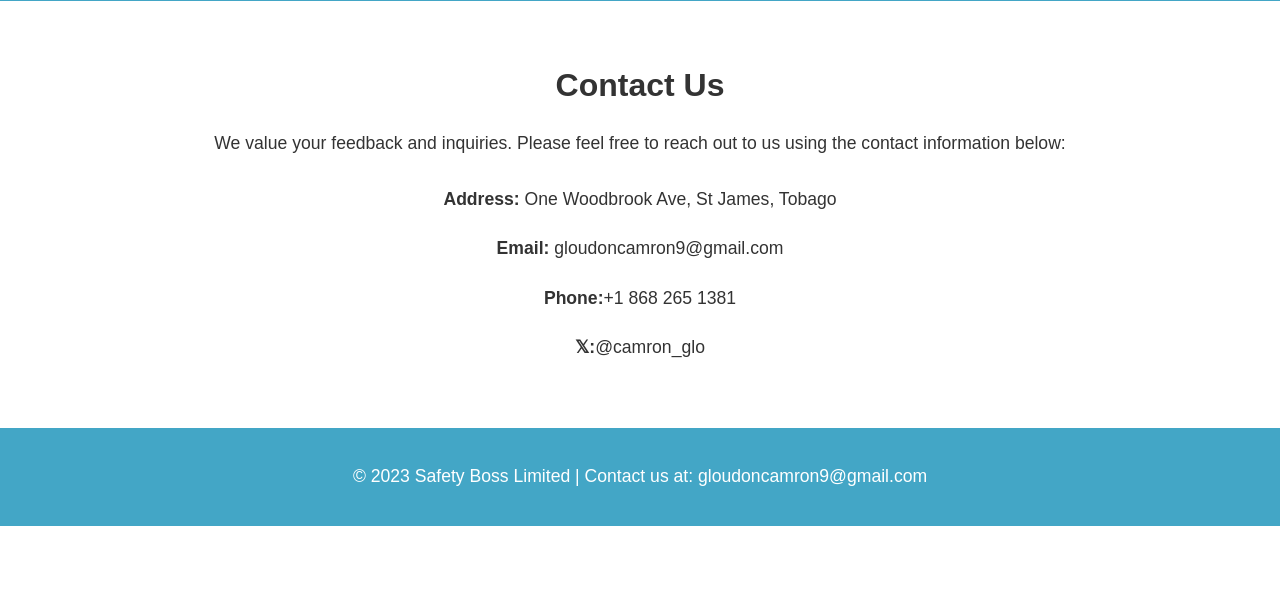
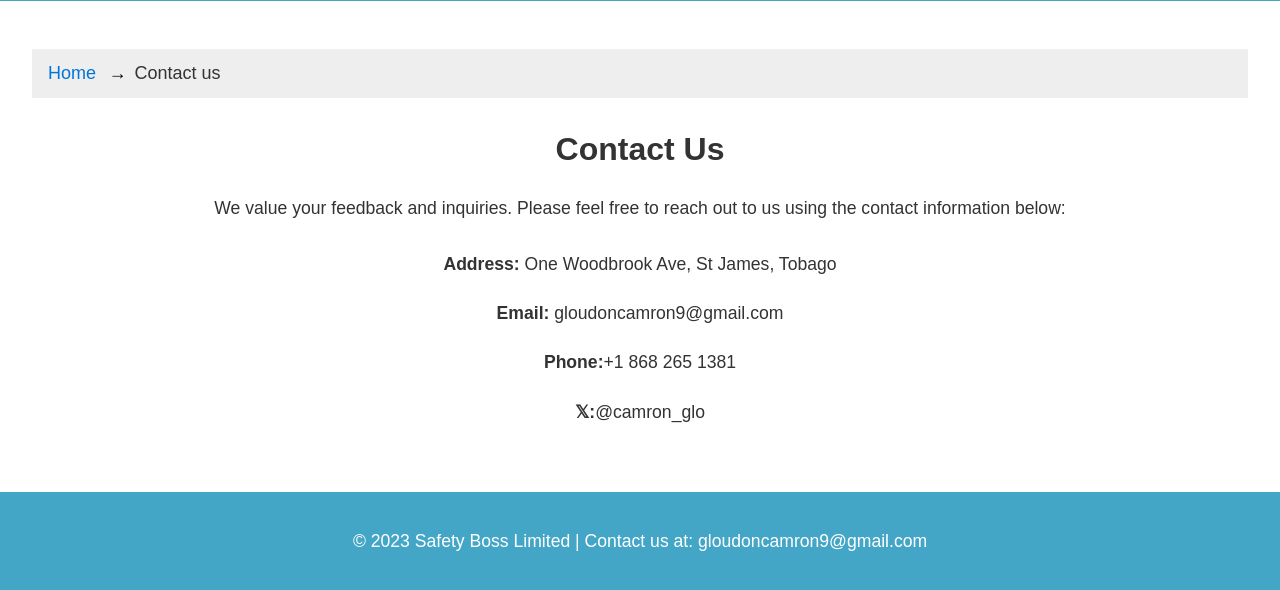
Before and after one commit to camrongloudon/diplomaInComputing, a plain HTML site: page contact_us.html in a window 1280 px wide. Shown: the part 266-856 px from the top of the page. Before the commit the page ends 800 px from the top, so only its background shows below. Drawn offline with Linux system fonts and the light colour scheme.

Commit message:
removed individual product pages, added 'add to cart' buttons, added breadcrumbs with styling

```diff
--- a/contact_us.html
+++ b/contact_us.html
@@ -25,6 +25,10 @@
     </header>
 
     <main>
+        <ul class="breadcrumb">
+            <li><a href="index.html">Home</a></li>
+            <li>Contact us</li>
+        </ul>
         <section id="contact-us">
             <h2>Contact Us</h2>
 
--- a/css/style.css
+++ b/css/style.css
@@ -170,3 +170,30 @@
   .registration-form button:hover {
     background-color: #0056b3;
   }
+
+  ul.breadcrumb {
+    padding: 10px 16px;
+    list-style: none;
+    background-color: #eee;
+  }
+
+  ul.breadcrumb li {
+    display: inline;
+    font-size: 18px;
+  }
+
+  ul.breadcrumb li+li:before {
+    padding: 8px;
+    color: black;
+    content: "→";
+  }
+
+  ul.breadcrumb li a {
+    color: #0275d8;
+    text-decoration: none;
+  }
+
+  ul.breadcrumb li a:hover {
+    color: #01447e;
+    text-decoration: underline;
+  }
```
Also changed, not shown: customer_registration.html (+4 -0 lines), harness_detail.html (+2 -2 lines), lighting_detail.html (+2 -2 lines), product_list.html (+7 -3 lines).
